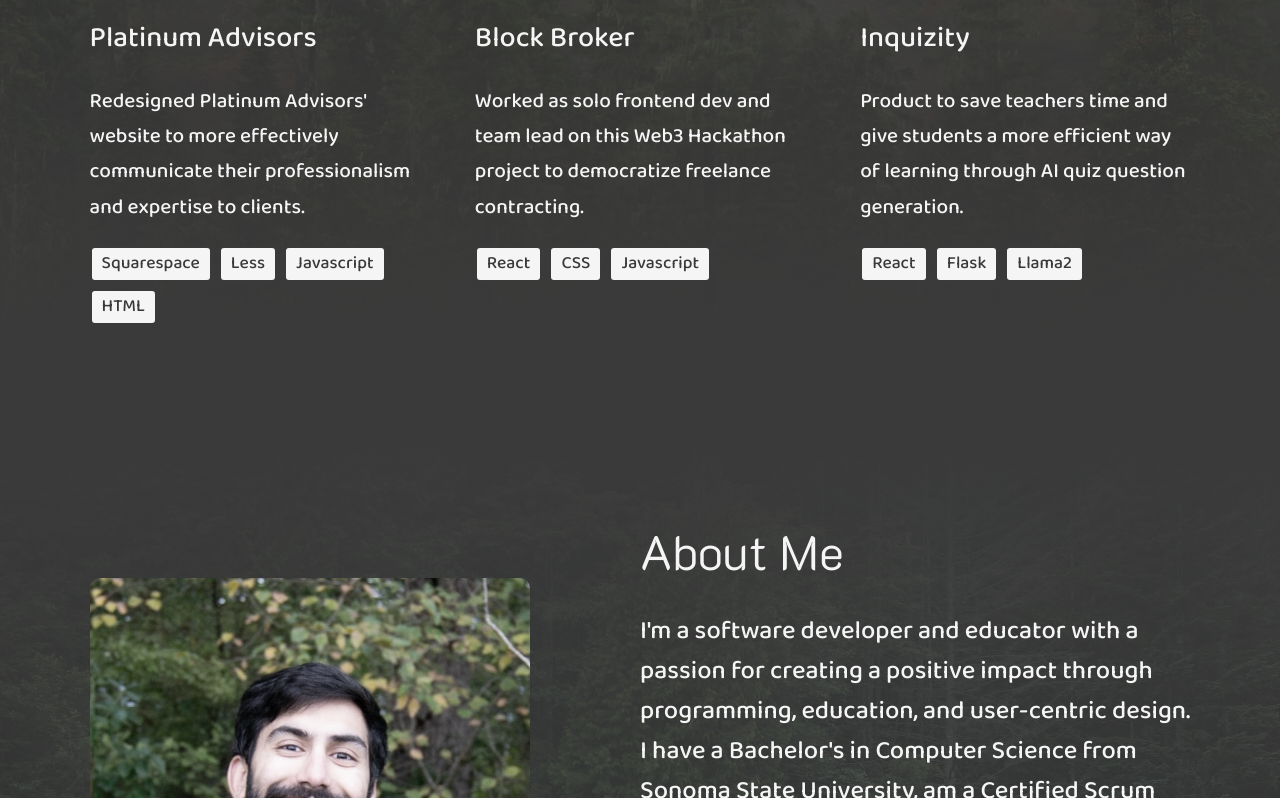
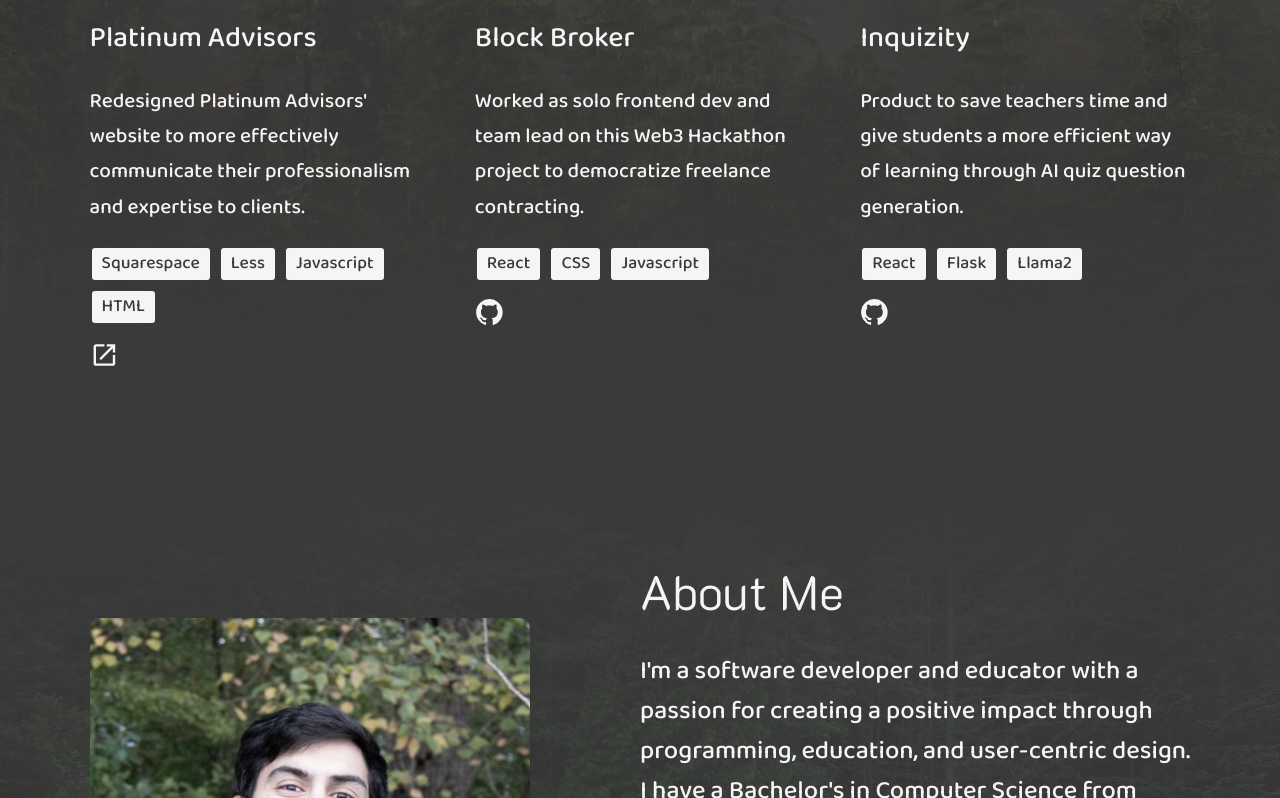
Before and after one commit to hlalljie/Portfolio, a React (Vite) app: page / in a window 1280 px wide. Shown: the part 2273-3071 px from the top of the page. Built offline with nearby package versions, Linux system fonts and the light colour scheme.

Commit message:
Added links with icons to portfolio items

```diff
--- a/package.json
+++ b/package.json
@@ -10,6 +10,9 @@
     "preview": "vite preview"
   },
   "dependencies": {
+    "@emotion/react": "^11.11.4",
+    "@emotion/styled": "^11.11.5",
+    "@mui/icons-material": "^5.15.18",
     "@vercel/analytics": "^1.2.2",
     "react": "^18.2.0",
     "react-dom": "^18.2.0",
--- a/src/Components/UI/ProjectList.jsx
+++ b/src/Components/UI/ProjectList.jsx
@@ -2,6 +2,9 @@ import { styled, css } from "styled-components";
 import PortfolioItems from "../../data/PortfolioItems";
 import TagList from "./TagList.jsx";
 import { breakpoints, tablet } from "../../styles/mediaQueries";
+
+import GitHubIcon from "@mui/icons-material/GitHub";
+import LaunchIcon from "@mui/icons-material/Launch";
 
 const StyledProjectList = styled.div`
   display: flex;
@@ -76,6 +79,12 @@ const StyledProjectCard = styled.div`
       font-weight: 500;
     }
   }
+  .linkContainer {
+    svg {
+      transform: scale(1.2);
+      transform-origin: left center;
+    }
+  }
 `;
 
 /**
@@ -119,6 +128,18 @@ function ProjectCard({ data }) {
         <p className="projectExcerpt smallP">{data.excerpt}</p>
       </div>
       <TagList tags={data.technologies} className="technologies" />
+      <div className="linkContainer">
+        {data.url && (
+          <a href={data.url} target="_blank" rel="noreferrer">
+            <LaunchIcon />
+          </a>
+        )}
+        {data.github && (
+          <a href={data.github} target="_blank">
+            <GitHubIcon />
+          </a>
+        )}
+      </div>
     </StyledProjectCard>
   );
 }
--- a/src/data/PortfolioItems.jsx
+++ b/src/data/PortfolioItems.jsx
@@ -12,11 +12,10 @@ const PortfolioItems = {
         alt: "A screenshot of Platinum Advisors' homepage",
       },
       company: "Nav Creative",
-      link: "https://www.platinumadvisors.com/",
+      url: "https://www.platinumadvisors.com/",
       roles: ["Solo Designer"],
       years: "2023",
       technologies: ["Squarespace", "Less", "Javascript", "HTML"],
-      github: "https://github.com/Username/Repo",
     },
     "Block Broker": {
       title: "Block Broker",
@@ -29,11 +28,10 @@ const PortfolioItems = {
         alt: "A screenshot of of the homepage of the Block Brokers frontend application",
       },
       company: "MLH Web3 Hackathon",
-      link: "",
       roles: ["Solo Designer"],
       years: "2023",
       technologies: ["React", "CSS", "Javascript"],
-      github: "https://github.com/Username/Repo",
+      github: "https://github.com/Topupchips/MLH-Web3-Hackathon",
     },
     Inquizity: {
       title: "Inquizity",
@@ -46,11 +44,10 @@ const PortfolioItems = {
         alt: "A visual representation of Inquizity the quiz generation app",
       },
       company: "Test Company",
-      link: "https://example.com",
       roles: ["Developer", "Designer"],
       years: "2023",
       technologies: ["React", "Flask", "Llama2"],
-      github: "https://github.com/Username/Repo",
+      github: "https://github.com/hlalljie/QuizGeneratorFlaskReact",
     },
     "Test Project": {
       title: "Test Project",
```
Also changed, not shown: 1 other file (tests, documents, lock files or other folders).
